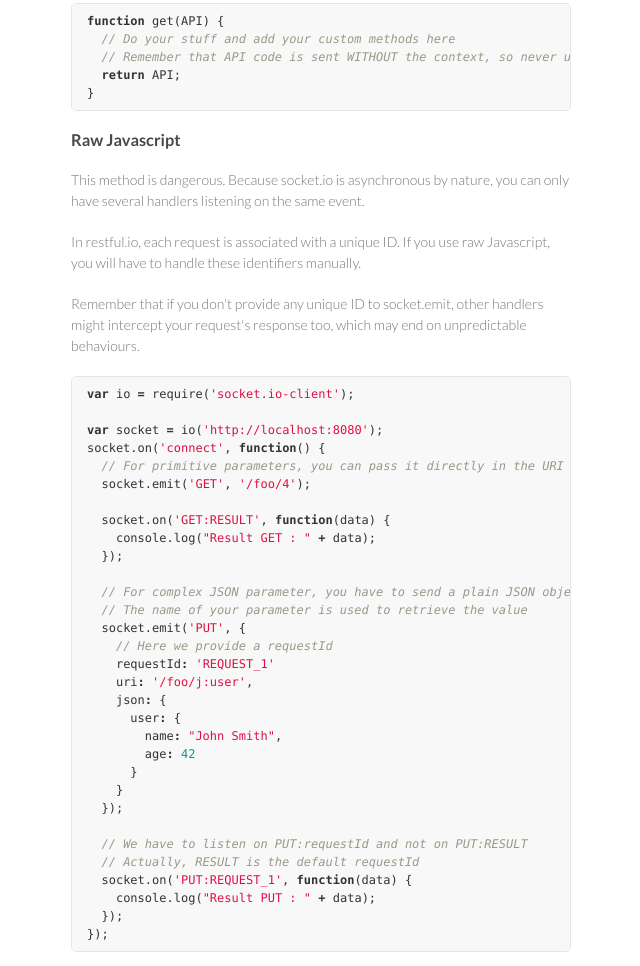
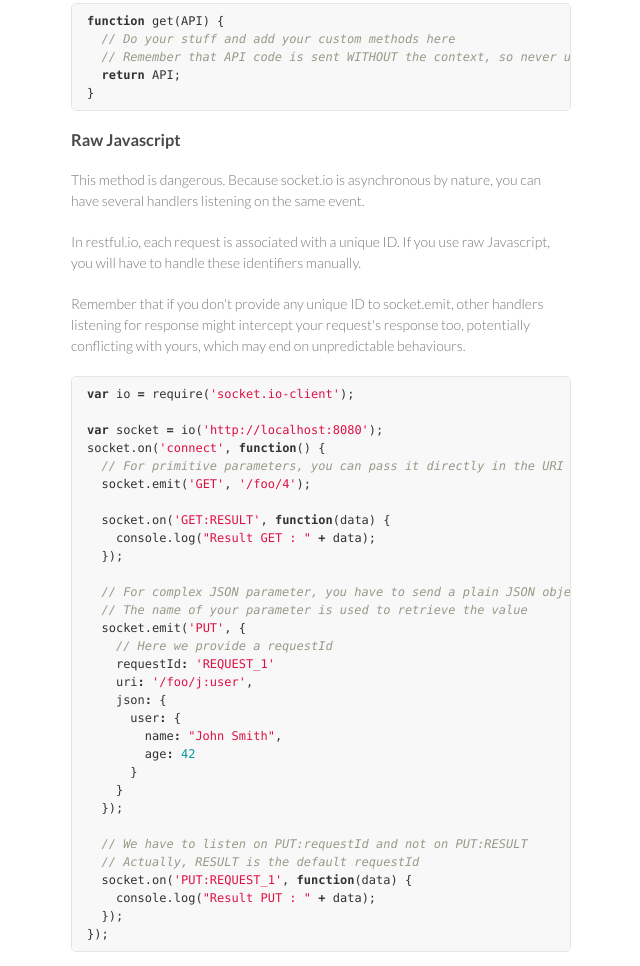
Before and after one commit to mvallerie/restful.io, a plain HTML site: page index.html in a window 1280 px wide. Shown: the part 2713-3679 px from the top of the page, without its empty margins (499-1139 px from the left). Drawn offline with Linux system fonts and the light colour scheme.

```diff
--- a/index.html
+++ b/index.html
@@ -180,11 +180,11 @@
 <h3>
 <a name="raw-javascript" class="anchor" href="#raw-javascript"><span class="octicon octicon-link"></span></a>Raw Javascript</h3>
 
-<p>This method is dangerous. Because socket.io is asynchronous by nature, you can only have several handlers listening on the same event.</p>
+<p>This method is dangerous. Because socket.io is asynchronous by nature, you can have several handlers listening on the same event.</p>
 
-<p>In restful.io, each request is associated with a unique ID. If you use raw Javascript, you will have to handle these identifiers manually.</p>
+<p>In restful.io, each request is associated with a unique ID. If you use raw Javascript, you will have to handle these identifiers manually. </p>
 
-<p>Remember that if you don't provide any unique ID to socket.emit, other handlers might intercept your request's response too, which may end on unpredictable behaviours.</p>
+<p>Remember that if you don't provide any unique ID to socket.emit, other handlers listening for response might intercept your request's response too, potentially conflicting with yours, which may end on unpredictable behaviours.</p>
 
 <div class="highlight highlight-javascript"><pre><span class="kd">var</span> <span class="nx">io</span> <span class="o">=</span> <span class="nx">require</span><span class="p">(</span><span class="s1">'socket.io-client'</span><span class="p">);</span>
 
```
Also changed, not shown: params.json (+1 -1 lines).
